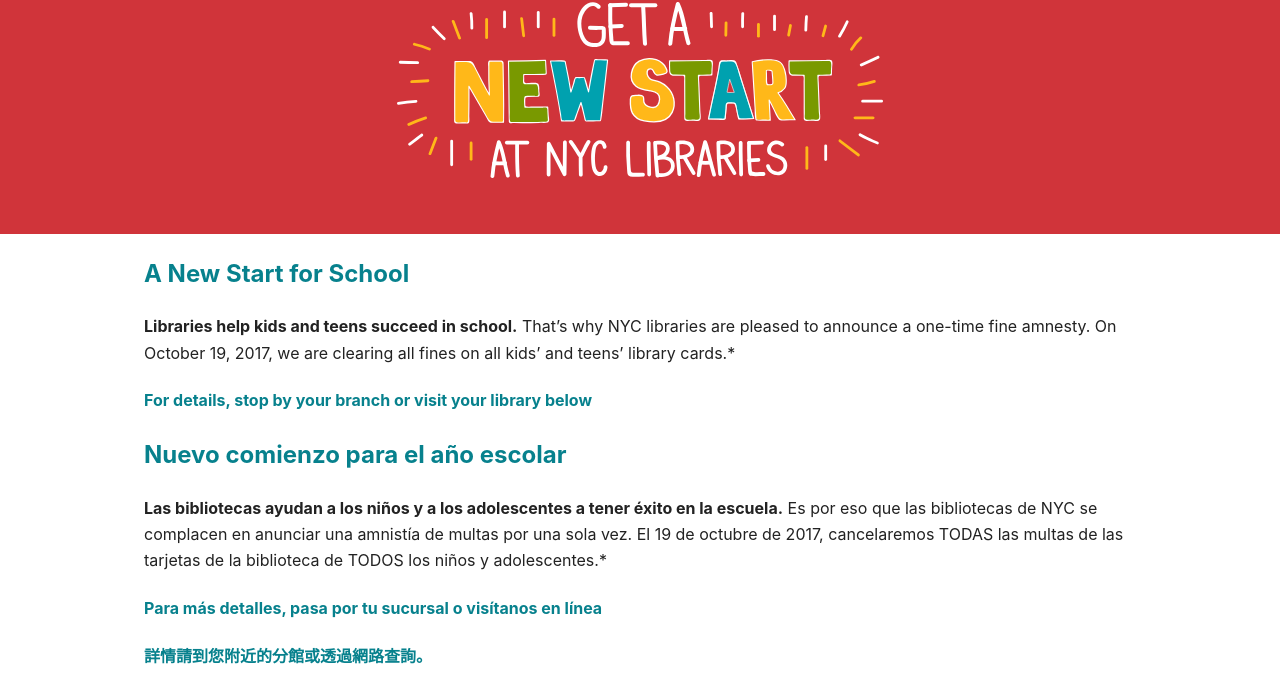
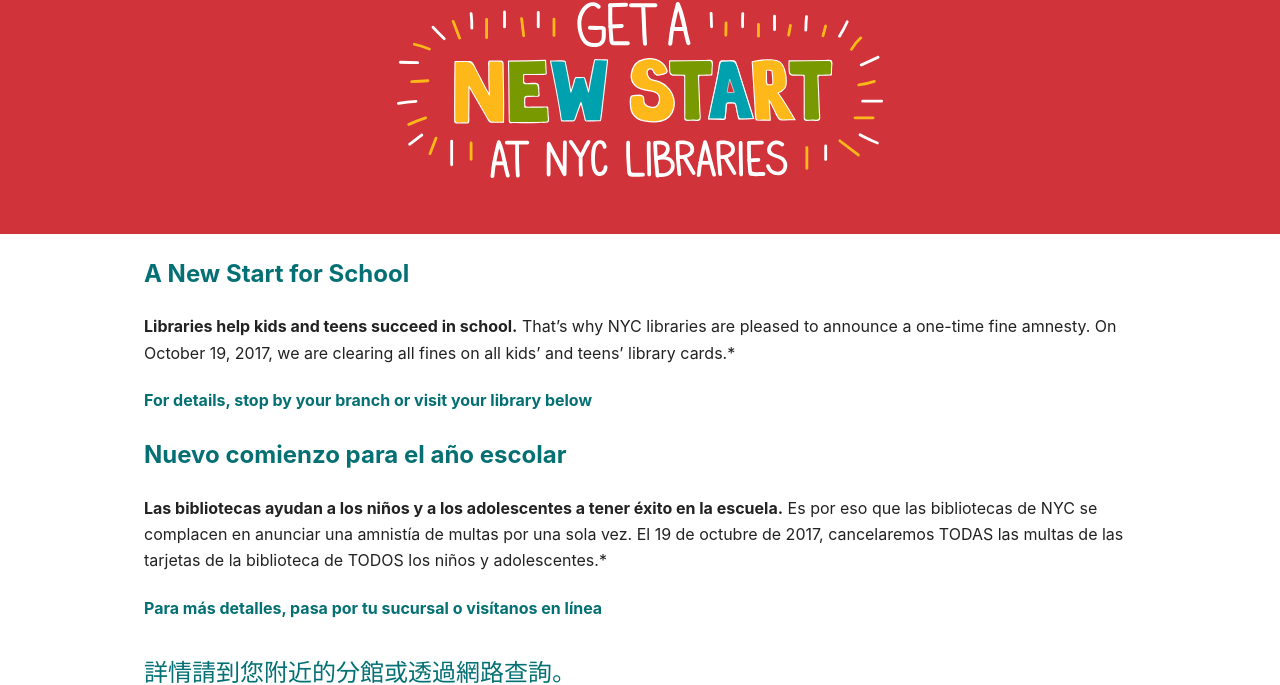
Before and after one commit to NYPL/nyclibraries, a website: page index.html in a window 1280 px wide. Shown: the part 116-801 px from the top of the page. Drawn offline with Linux system fonts and the light colour scheme.

Commit message:
:meat_on_bone: added style for better rendering of the chinese text and modified the way the big graphic scales as the viewport scales

```diff
--- a/index.html
+++ b/index.html
@@ -48,7 +48,7 @@
                     <h2>Nuevo comienzo para el a&ntilde;o escolar</h2>
                     <p><strong>Las bibliotecas ayudan a los ni&ntilde;os y a los adolescentes a tener &eacute;xito en la escuela.</strong> Es por eso que las bibliotecas de NYC se complacen en anunciar una amnist&iacute;a de multas por una sola vez. El 19 de octubre de 2017, cancelaremos TODAS las multas de las tarjetas de la biblioteca de TODOS los ni&ntilde;os y adolescentes.*</p>
                     <h4>Para m&aacute;s detalles, pasa por tu sucursal o vis&iacute;tanos en l&iacute;nea</h4>
-                    <h4>詳情請到您附近的分館或透過網路查詢。</h4>
+                    <h4 class="chinese-text">詳情請到您附近的分館或透過網路查詢。</h4>
                     <p><strong>Please note:</strong> Items due after October 19 will continue to accrue fines. Fines for ages 17 and under will be automatically cleared. High school students ages 18 and up can have their fines cleared in person through November 2, 2017.</p>
                     <p><strong>Nota:</strong> los materiales que vencen despu&eacute;s del 19 de octubre siguen acumulando multas. Se cancelan autom&aacute;ticamente las multas para los menores de 17 a&ntilde;os. Los estudiantes de la escuela secundaria que tengan 18 a&ntilde;os o m&aacute;s pueden cancelarlas en persona hasta el 2 de noviembre de 2017.
                     </p>
--- a/scss/main-styles.scss
+++ b/scss/main-styles.scss
@@ -17,7 +17,12 @@
 h2,
 h3,
 h4 {
-  color: $nypl-teal;
+  color: $nypl-teal-dark;
+
+  &.chinese-text {
+    font-size: 1.5rem;
+    font-weight: 200;
+  }
 }
 
 .hero {
@@ -56,6 +61,7 @@
 
       @include media($tabletscreen-breakpoint) {
         height: 9rem;
+        width: 100%;
       }
 
       @include media($xtrasmallscreen-breakpoint) {
```
Also changed, not shown: css/main-styles.css.
